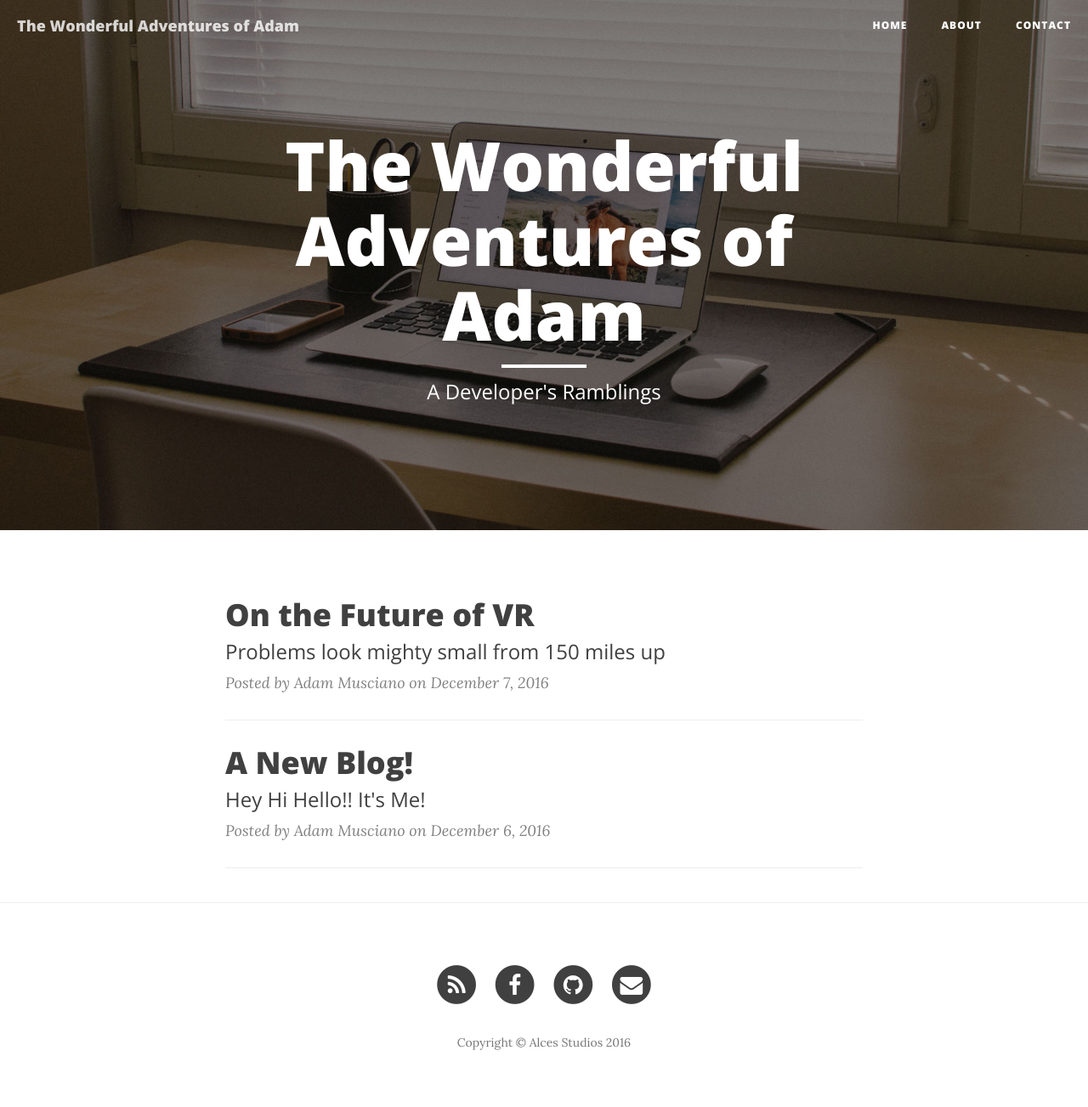
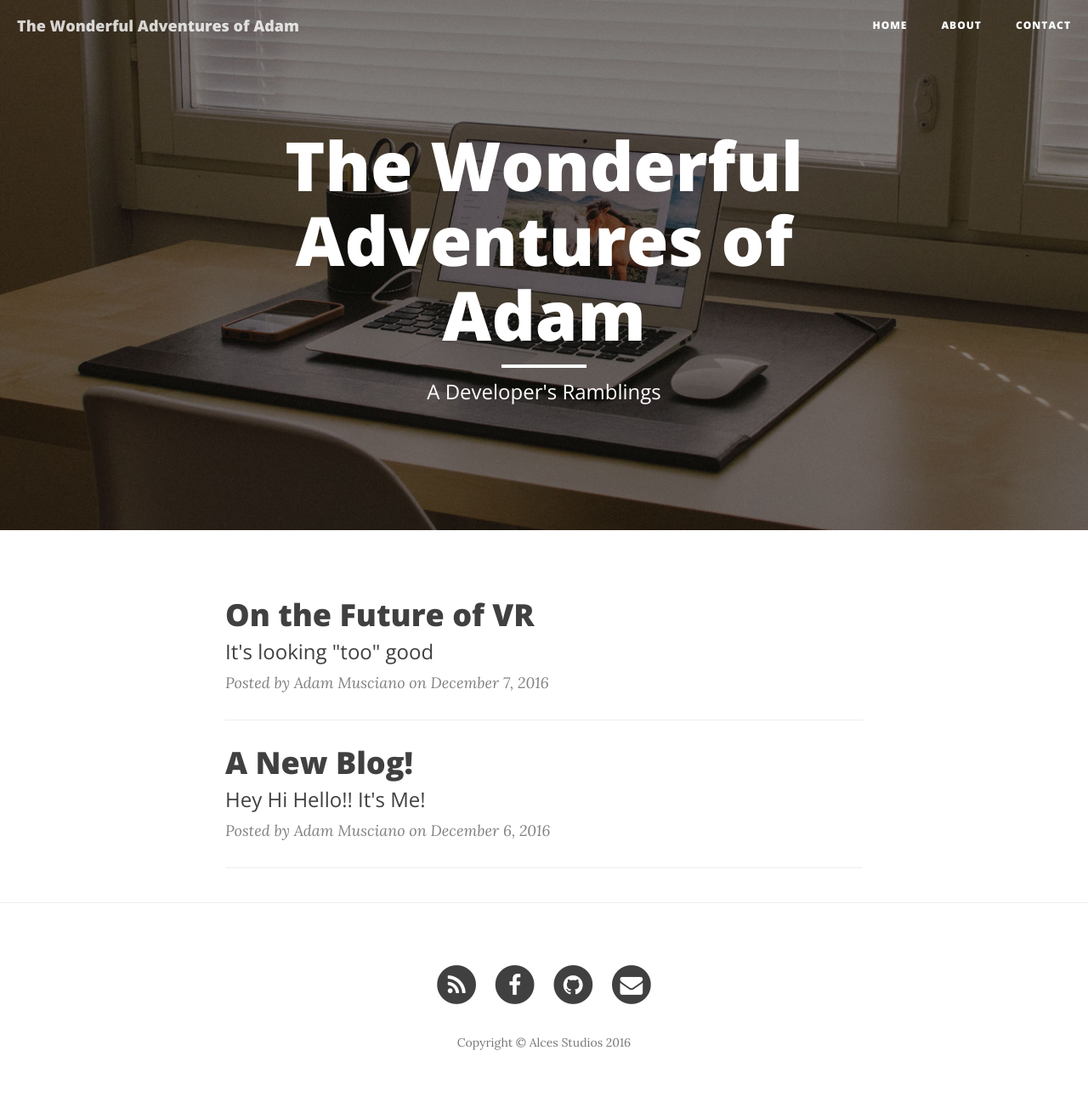
Before and after one commit to needmorecowbell/needmorecowbell.github.io, a Jekyll site: the page built from index.html, in a window 1280 px wide. Shown: the whole page at 85% size. Built offline with Jekyll 4.4.1, drawn with Linux system fonts in a browser that asks for light colours; nearby versions of some CDN libraries; the list of posts is cut into pages by our own code.

Commit message:
Edited post

```diff
--- a/_posts/2016-12-07-future-of-vr.markdown
+++ b/_posts/2016-12-07-future-of-vr.markdown
@@ -1,7 +1,7 @@
 ---
 layout: post
 title:  "On the Future of VR"
-subtitle:   "Problems look mighty small from 150 miles up"
+subtitle:   "It's looking \"too\" good"
 
 author:     "Adam Musciano"
 header-img: "img/post-bg-06.jpg"
```
Also changed, not shown: _config.yml (line endings or trailing spaces), _posts/2016-12-06-making-a-blog.markdown (line endings or trailing spaces).
